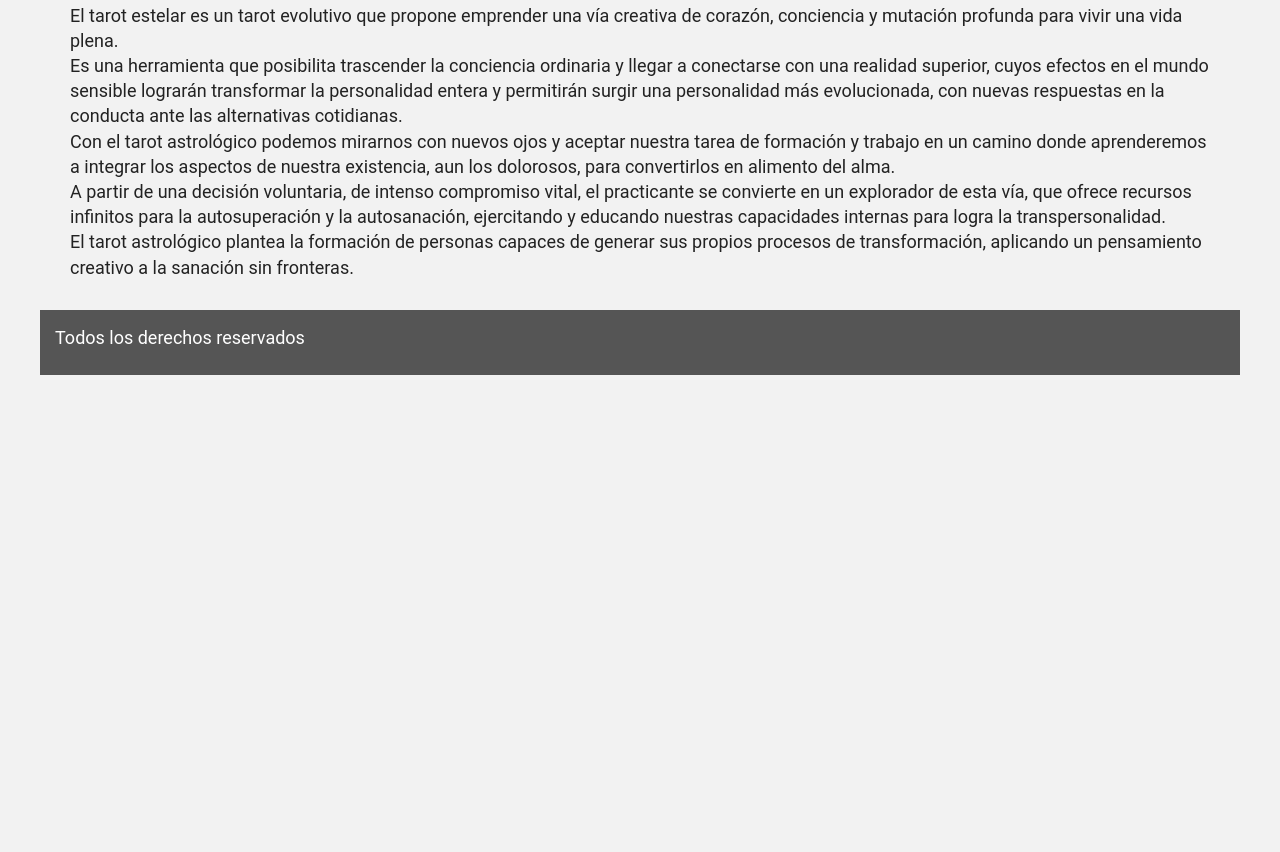
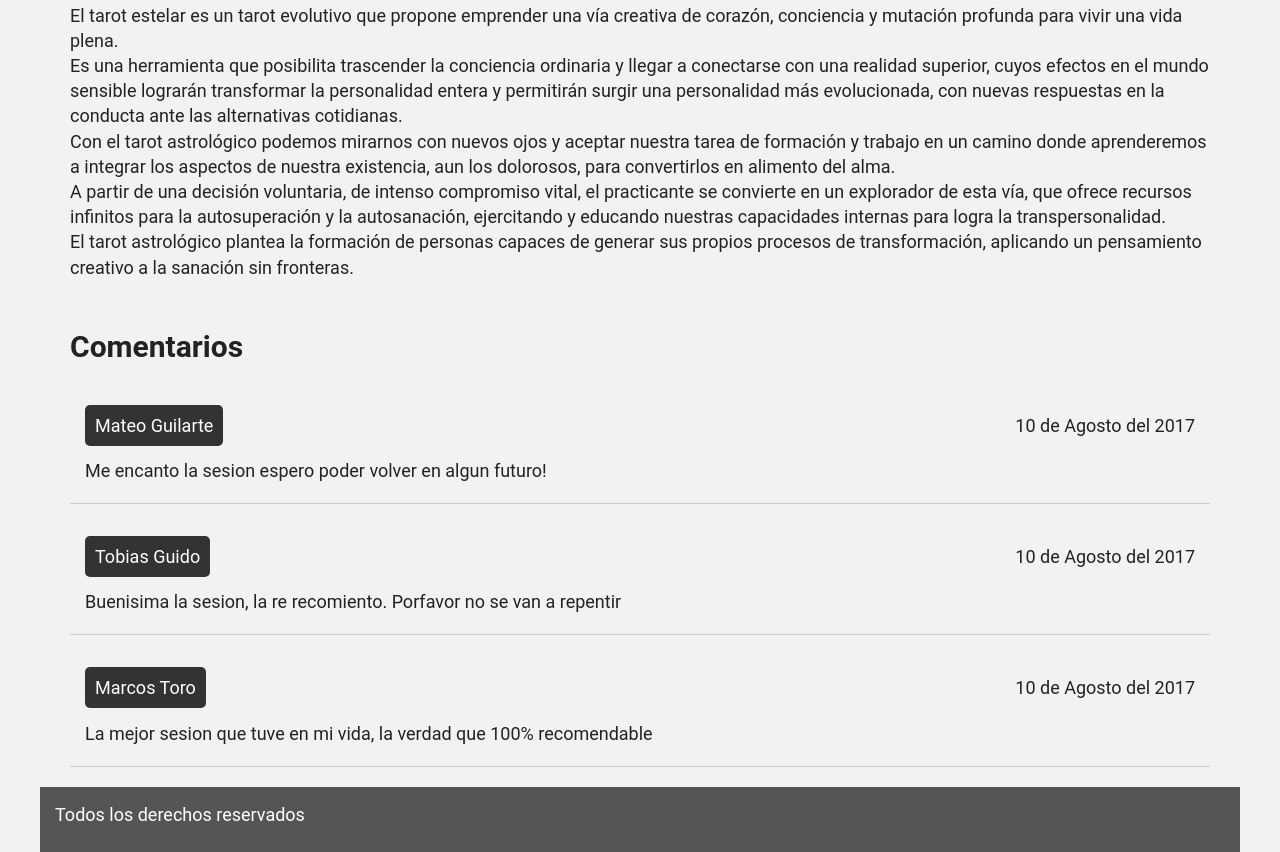
Before and after one commit to Juanchoalric/Tarot-estelar, a plain HTML site: page index2.html in a window 1280 px wide. Shown: the part 1090-1942 px from the top of the page. Before the commit the page ends 1465 px from the top, so only its background shows below. Drawn offline with nearby package versions, Linux system fonts and the light colour scheme.

Commit message:
desktop v-5, comments 1st draft

```diff
--- a/css/main2.css
+++ b/css/main2.css
@@ -57,6 +57,37 @@
 .divRecibirInfo2 input[type=text], #divRecibirInfo2 textarea{outline:none;font-family:"Open Sans", Arial, sans-serif;border:none;background:#FFF;padding:15px 8px;border-radius:5px;font-size:12px;width:100%;box-sizing:border-box;margin-bottom:8px;}
 .divRecibirInfo2 textarea{height:100px;padding:5px 6px;margin-bottom:4px; width:100%;}
 
+.title-comments{
+    margin-bottom: 20px;
+}
+
+.border-comment {
+    padding-bottom: 10px;
+    border-bottom: solid 1px #cccccc;
+    margin-bottom: 20px;
+}
+
+.user-name-comment {
+    margin-top: 20px;
+    margin-bottom: 20px;
+}
+
+.user-name-comment p{
+    display: inline;
+    background-color: #333333;
+    color: #FFFFFF;
+    padding: 10px;
+    border-radius: 5px;
+}
+
+.comment-date {
+    margin-top: 20px;
+}
+
+.comment-date p{
+    float: right;
+}
+
 
 footer {
 	background-color: #555;
--- a/index2.html
+++ b/index2.html
@@ -122,7 +122,42 @@
             </div>
         </div>
 
+        <section class="container" >
+            <div class="row">
+                <div class="col-sm-12 title-comments">
+                    <h2><strong>Comentarios</strong></h2>
+                </div>
+            </div>
+                <div class="col-sm-8 user-name-comment">
+                    <p>Mateo Guilarte</p>
+                </div>
+                <div class="col-sm-4 comment-date">
+                    <p>10 de Agosto del 2017</p>
+                </div>
+                <div class="col-sm-12 border-comment">
+                    <p>Me encanto la sesion espero poder volver en algun futuro!</p>
+                </div>
 
+            <div class="col-sm-8 user-name-comment">
+                <p>Tobias Guido</p>
+            </div>
+            <div class="col-sm-4 comment-date">
+                <p>10 de Agosto del 2017</p>
+            </div>
+            <div class="col-sm-12 border-comment">
+                <p>Buenisima la sesion, la re recomiento. Porfavor no se van a repentir</p>
+            </div>
+
+            <div class="col-sm-8 user-name-comment">
+                <p>Marcos Toro</p>
+            </div>
+            <div class="col-sm-4 comment-date">
+                <p>10 de Agosto del 2017</p>
+            </div>
+            <div class="col-sm-12 border-comment">
+                <p>La mejor sesion que tuve en mi vida, la verdad que 100% recomendable</p>
+            </div>
+        </section>
 
 
 
```
